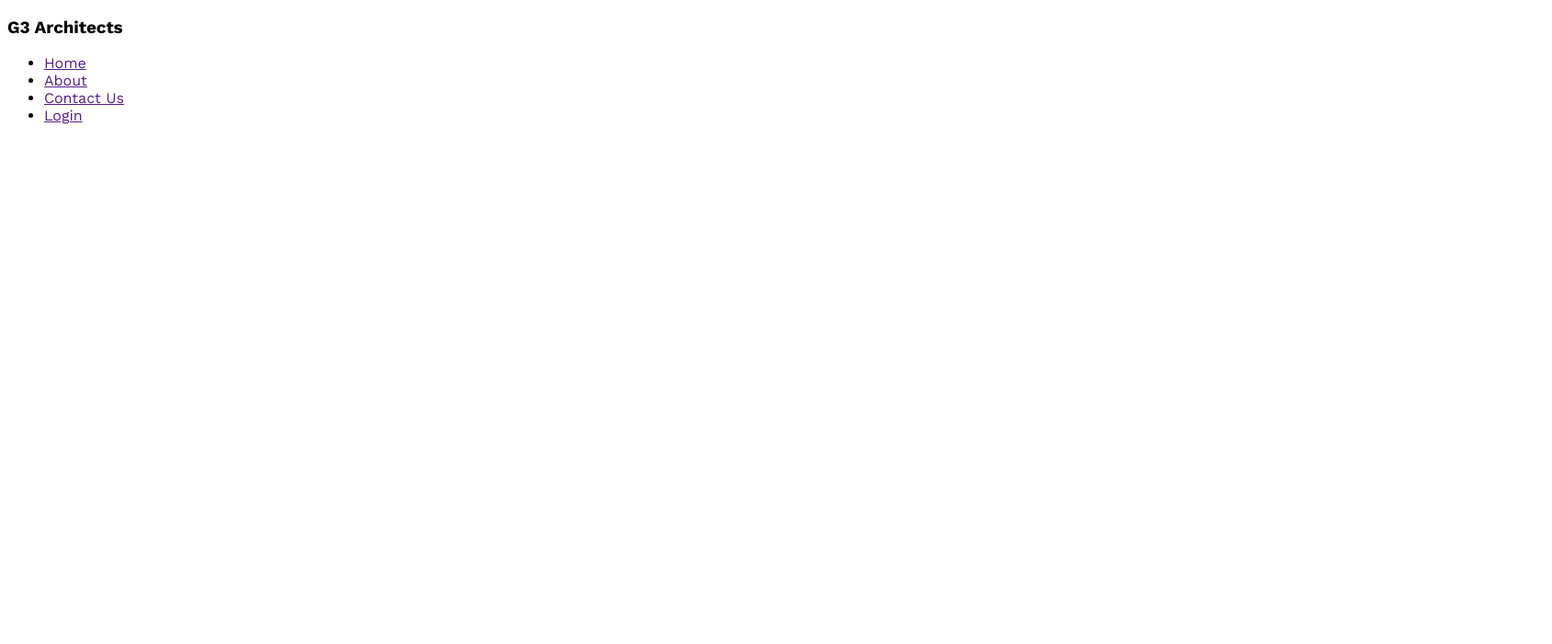
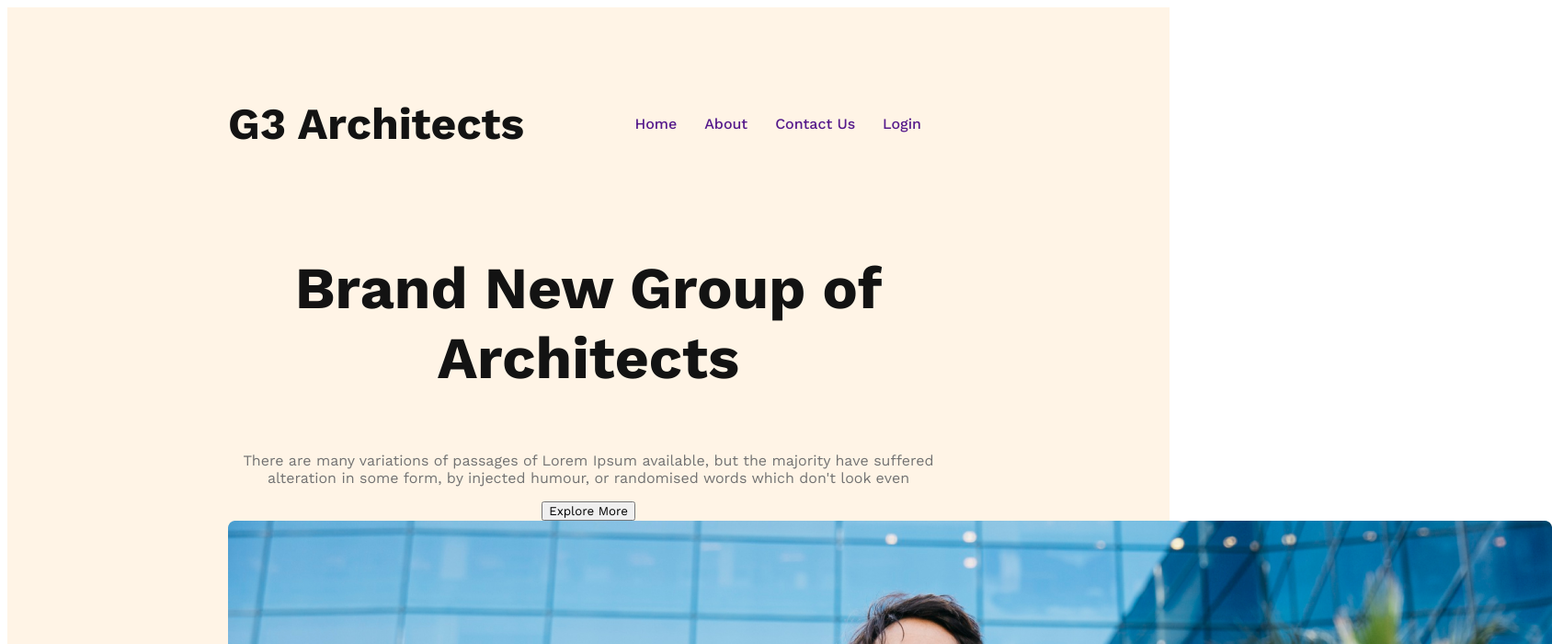
Before and after one commit to Md-Firoz-Mahmud-Nur/0016.G3-Architects-website, a plain HTML site: page index.html in a window 1280 px wide. Shown: the top 700 px of the page at 92% size, 1688 px wide, since content can reach past the window. Drawn offline with nearby package versions, Linux system fonts and the light colour scheme.

Commit message:
banner content added

```diff
--- a/index.html
+++ b/index.html
@@ -9,7 +9,7 @@
 <body>
     <header>
         <nav>
-            <h3>G3 Architects</h3>
+            <h3 class="nav-title" >G3 Architects</h3>
             <ul>
                 <li><a href="">Home</a></li>
                 <li><a href="">About</a></li>
@@ -17,6 +17,16 @@
                 <li><a href="">Login</a></li>
             </ul>
         </nav>
+        <div class="banner-container">
+            <div class="banner-content">
+                <h3>Brand New
+                    Group of Architects
+                    </h3>
+                    <p class="banner-description">There are many variations of passages of Lorem Ipsum available, but the majority have suffered alteration in some form, by injected humour, or randomised words which don't look even</p>
+                    <button class="button-primary">Explore More</button>
+                </div>
+                <img class="banner-iamge" src="images/banner.png" alt="">
+        </div>
     </header>
     <main>
 
--- a/styles/architects.css
+++ b/styles/architects.css
@@ -1,6 +1,63 @@
 /* font */
 @import url("https://fonts.googleapis.com/css2?family=Work+Sans:wght@400;500;600;700;800&display=swap");
 
+
+/* Shared Styles */
 * {
   font-family: "Work Sans", sans-serif;
 }
+.button-primary{
+
+}
+
+/* header styles */
+header{
+  background: rgba(255, 144, 14, 0.10);
+  padding: 50px 240px;
+
+}
+.nav-title{
+  font-size: 3rem;
+  font-weight: 700;
+  color: #131313;
+}
+
+nav{
+  display: flex;
+  justify-content: space-between;
+  align-items: center;
+}
+nav > ul{
+  display: flex;
+}
+nav  li{
+  list-style: none;
+  font-weight: 500;
+  font-size: 1rem;
+  margin-right: 30px;
+}
+nav li a{
+  text-decoration: none;
+
+}
+
+.banner-container{
+  align-items: center;
+
+
+}
+.banner-content{
+  align-items: center;
+text-align: center;
+margin: 0 auto;
+}
+.banner-content > h3{
+  font-size: 4rem;
+  font-weight: 700;
+  color: #131313;
+}
+.banner-description{
+
+  font-size: 1rem;
+  color: #727272;
+}
```
Also changed, not shown: 1 other file.
